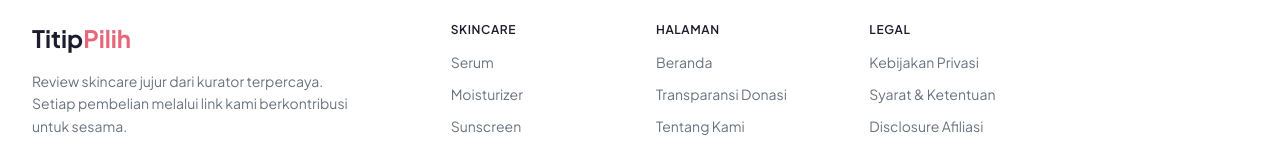
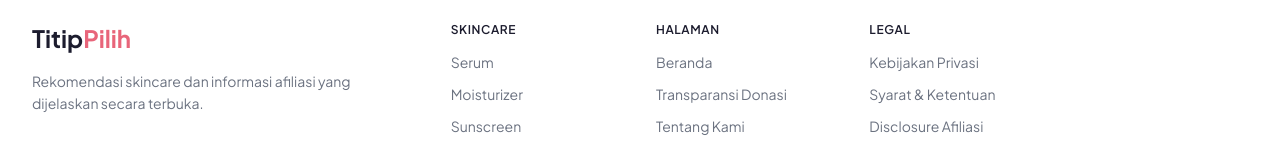
Before and after one commit to yanrane/TitipPilih, a Next.js app: page /kategori/bodycare in a window 1280 px wide. Shown: the part 800-951 px from the top of the page. Built offline with nearby package versions, Linux system fonts and the light colour scheme; no server answers; the database is empty.

Commit message:
fix: make donation messaging evidence-based

```diff
--- a/components/home/SocialImpactBanner.tsx
+++ b/components/home/SocialImpactBanner.tsx
@@ -119,9 +119,9 @@ export function SocialImpactBanner({ stats }: { stats: DonationStats }) {
           /* Mission statement — shown before any donation data exists */
           <div className="grid grid-cols-1 sm:grid-cols-3 gap-6 mb-10 max-w-2xl mx-auto">
             {[
-              { icon: '🤝', label: '15% komisi', desc: 'disisihkan untuk donasi setiap minggu' },
-              { icon: '📋', label: 'Transparan', desc: 'setiap rupiah dilaporkan secara terbuka' },
-              { icon: '📍', label: 'Terverifikasi', desc: 'foto & lokasi penerima terdokumentasi' },
+              { icon: '🤝', label: 'Rencana 15% komisi', desc: 'akan disisihkan setelah komisi afiliasi diterima' },
+              { icon: '📋', label: 'Transparan', desc: 'laporan akan dipublikasikan setelah penyaluran terjadi' },
+              { icon: '📍', label: 'Terdokumentasi', desc: 'dokumentasi penyaluran akan ditampilkan saat tersedia' },
             ].map(item => (
               <div key={item.label} className="text-center">
                 <p className="text-3xl mb-2">{item.icon}</p>
--- a/components/layout/Footer.tsx
+++ b/components/layout/Footer.tsx
@@ -37,8 +37,7 @@ export async function Footer() {
               <span className="text-primary">Pilih</span>
             </Link>
             <p className="text-sm text-muted-foreground leading-relaxed max-w-xs">
-              Review skincare jujur dari kurator terpercaya. Setiap pembelian
-              melalui link kami berkontribusi untuk sesama.
+              Rekomendasi skincare dan informasi afiliasi yang dijelaskan secara terbuka.
             </p>
             {totalDonasi > 0 && (
               <div className="mt-2">
```
